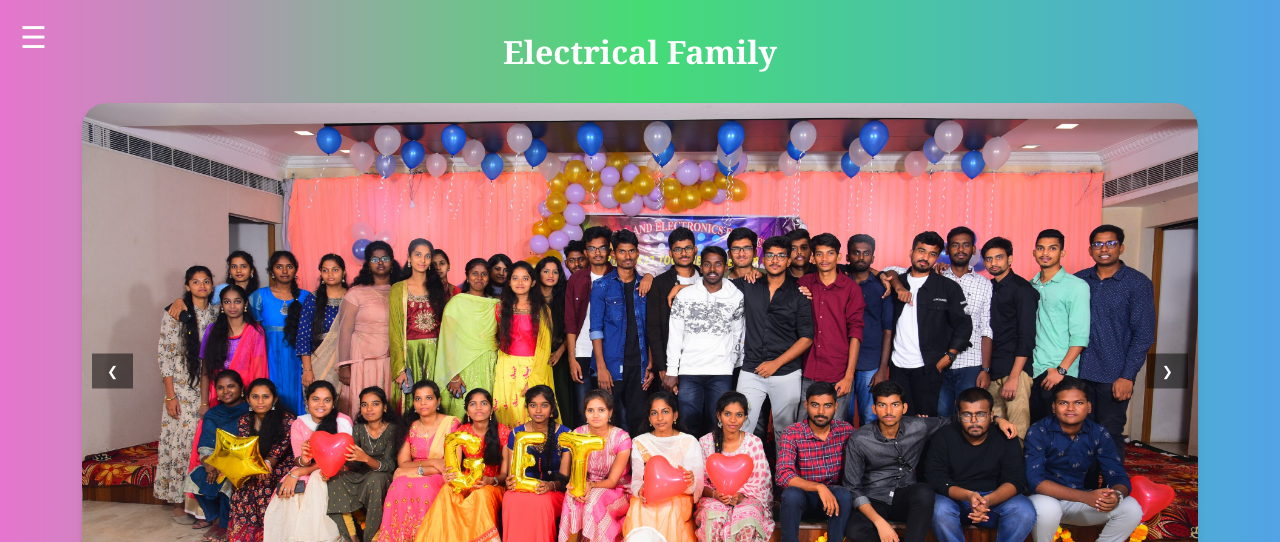
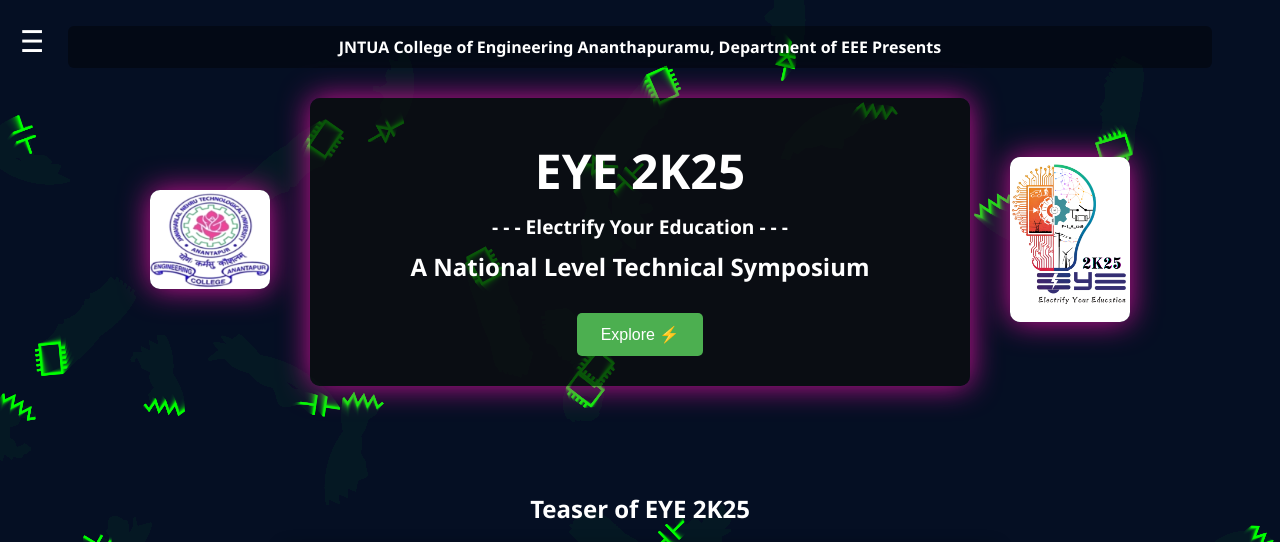
Before and after one commit to Sunilreddyyaparla/EYE2K25, a Flask app: template templates/home.html in a window 1280 px wide. Shown: the top 542 px of the page. Run offline with Flask 3, Linux system fonts and the light colour scheme; the template is opened without the code that fills it: most values are stand-ins (such as "Sample title", 1, 10 or a date in 2020).

Commit message:
Update home.html

```diff
--- a/templates/home.html
+++ b/templates/home.html
@@ -1,20 +1,112 @@
-
 <!DOCTYPE html>
 <html lang="en">
 <head>
     <meta charset="UTF-8">
     <meta name="viewport" content="width=device-width, initial-scale=1.0">
-    <title>Image Slideshow</title>
+    <title>EYE 2K25 - Home</title>
     <link rel="icon" href="static/images/eye logo.png" type="image/icon type">
-    <link rel="stylesheet" href="static/css/gallery.css">
-    <link rel="stylesheet" href="static/css/footer.css">
+    <link rel="stylesheet" href="static/css/home.css">
+    <link href="https://fonts.googleapis.com/css2?family=Orbitron:wght@400;700&display=swap" rel="stylesheet">
+    <style>
+
+    </style>
 </head>
 <body>
+    <canvas id="canvas"></canvas>
+    <script>
+        const canvas = document.getElementById('canvas');
+        const ctx = canvas.getContext('2d');
+        canvas.width = window.innerWidth;
+        canvas.height = window.innerHeight;
+
+        class Component {
+            constructor(type) {
+                this.x = Math.random() * canvas.width;
+                this.y = Math.random() * canvas.height;
+                this.vx = (Math.random() - 0.5) * 0.5;
+                this.vy = (Math.random() - 0.5) * 0.5;
+                this.type = type;
+                this.rotation = Math.random() * Math.PI * 2;
+                this.size = 20;
+            }
+
+            update() {
+                this.x += this.vx;
+                this.y += this.vy;
+                this.rotation += 0.01;
+                if (this.x < 0 || this.x > canvas.width) this.vx *= -1;
+                if (this.y < 0 || this.y > canvas.height) this.vy *= -1;
+            }
+
+            draw() {
+                ctx.save();
+                ctx.translate(this.x, this.y);
+                ctx.rotate(this.rotation);
+                ctx.strokeStyle = '#00ff00';
+                ctx.lineWidth = 2;
+                ctx.beginPath();
+                if (this.type === 'resistor') {
+                    ctx.moveTo(-this.size, 0);
+                    for (let i = -this.size + 5; i < this.size; i += 5) {
+                        ctx.lineTo(i, (i % 10 === 0) ? 5 : -5);
+                    }
+                    ctx.lineTo(this.size, 0);
+                } else if (this.type === 'capacitor') {
+                    ctx.moveTo(-this.size, 0);
+                    ctx.lineTo(-5, 0);
+                    ctx.moveTo(-5, -10);
+                    ctx.lineTo(-5, 10);
+                    ctx.moveTo(5, -10);
+                    ctx.lineTo(5, 10);
+                    ctx.moveTo(5, 0);
+                    ctx.lineTo(this.size, 0);
+                } else if (this.type === 'ic') {
+                    ctx.strokeRect(-15, -10, 30, 20);
+                    for (let i = -10; i <= 10; i += 5) {
+                        ctx.moveTo(i, -10);
+                        ctx.lineTo(i, -15);
+                        ctx.moveTo(i, 10);
+                        ctx.lineTo(i, 15);
+                    }
+                } else if (this.type === 'diode') {
+                    ctx.moveTo(-this.size, 0);
+                    ctx.lineTo(-5, 0);
+                    ctx.lineTo(-5, -8);
+                    ctx.lineTo(5, 0);
+                    ctx.lineTo(-5, 8);
+                    ctx.lineTo(-5, 0);
+                    ctx.moveTo(5, -8);
+                    ctx.lineTo(5, 8);
+                    ctx.moveTo(5, 0);
+                    ctx.lineTo(this.size, 0);
+                }
+                ctx.stroke();
+                ctx.restore();
+            }
+        }
+
+        const componentTypes = ['resistor', 'capacitor', 'ic', 'diode'];
+        const components = Array.from({ length: 30 }, () =>
+            new Component(componentTypes[Math.floor(Math.random() * componentTypes.length)])
+        );
+
+        function animate() {
+            ctx.fillStyle = 'rgba(10, 25, 47, 0.1)';
+            ctx.fillRect(0, 0, canvas.width, canvas.height);
+            components.forEach(component => {
+                component.update();
+                component.draw();
+            });
+            requestAnimationFrame(animate);
+        }
+        animate();
+    </script>
+
 <div id="mySidenav" class="sidenav">
     <a href="javascript:void(0)" class="closebtn" onclick="closeNav()">&times;</a>
-        <a href="{{ url_for('home') }}">Home</a>
+    <a href="{{ url_for('home') }}" class="active">Home</a>
     <a href="{{ url_for('events') }}">Events</a>
-        <a href="{{ url_for('gallery') }}" class="active">Gallery</a>
+    <a href="{{ url_for('gallery') }}">Gallery</a>
     <a href="{{ url_for('portfolio') }}">Portfolio</a>
     <a href="{{ url_for('aboutus') }}">About Us</a>
     <a href="{{ url_for('contactus') }}">Contact Us</a>
@@ -23,100 +115,45 @@
 <span class="menu-btn" onclick="openNav()">&#9776;</span>
 
 <div class="main-content">
-        <h1 class="gallery-header">Electrical Family</h1>
-        <div class="slideshow-container">
-            <img src="{{ url_for('static', filename='images/getgrp.jpeg') }}" alt="Slide 1" class="slide active">
-            <img src="{{ url_for('static', filename='images/3rd year grp.jpg') }}" alt="Slide 2" class="slide">
-            <img src="{{ url_for('static', filename='images/2ndgrp.jpeg') }}" alt="Slide 3" class="slide">
-            <img src="{{ url_for('static', filename='images/quiz.png') }}" alt="Slide 4" class="slide">
-            <button class="nav-btn prev-btn">&#10094;</button>
-            <button class="nav-btn next-btn">&#10095;</button>
+    <h4 class="note">JNTUA College of Engineering Ananthapuramu, Department of EEE Presents</h4>
+
+    <div class="container">
+        <div class="image-container">
+            <img src="{{ url_for('static', filename='images/jntuacea.png') }}" alt="JNTUA Logo">
         </div>
-
-        <h1 class="gallery-header">Tech Fest Gallery</h1>
-        <div class="image-gallery-container">
-            <div class="image-gallery">
-                <img src="{{ url_for('static', filename='images/fest11.jpeg') }}" alt="Image 1">
-                <img src="{{ url_for('static', filename='images/finalswag.jpeg') }}" alt="Image 2">
-                <img src="{{ url_for('static', filename='images/first21.jpeg') }}" alt="Image 3">
-                <img src="{{ url_for('static', filename='images/srisiddu.jpg') }}" alt="Image 4">
-                <img src="{{ url_for('static', filename='images/getladies.JPG') }}" alt="Image 5">
-                <img src="{{ url_for('static', filename='images/batch12.jpg') }}" alt="Image 6">
-                <img src="{{ url_for('static', filename='images/finalgrp.jpg') }}" alt="Image 7">
-                <img src="{{ url_for('static', filename='images/getgrp2.jpeg') }}" alt="Image 8">
-                <img src="{{ url_for('static', filename='images/get1.JPG') }}" alt="Image 9">
-                <img src="{{ url_for('static', filename='images/getboys.JPG') }}" alt="Image 10">
-                <img src="{{ url_for('static', filename='images/girlsgrp.jpg') }}" alt="Image 11">
+        <div class="text-container">
+            <h1>EYE 2K25</h1>
+            <h4>- - - Electrify Your Education - - -</h4>
+            <h3>A National Level Technical Symposium</h3>
+            <button onclick="openNav()">Explore ⚡</button>
         </div>
-        </div>
-    </div>
-</br>
-<div class="footer-container">
-    <div class="footer-content">
-        <div class="footer-text">
-            &copy; Department of Electrical and Electronics Engineering
-        </div>
-        <div class="developer-text">
-            All  Rights are  Reserved
+        <div class="image-container">
+            <img src="{{ url_for('static', filename='images/eye logo.png') }}" alt="EYE Logo">
         </div>
     </div>
 </div>
 
+<!-- Video Section -->
+<div class="video-section">
+    <h3 class="video-title">Teaser of EYE 2K25</h3>
+    <div class="video-container">
+        <div class="video-wrapper">
+            <iframe width="560" height="315" src="https://www.youtube.com/embed/Sw2aiPpg790?si=T7elMbdi5_TuC-UU" title="YouTube video player" frameborder="0" allow="accelerometer; autoplay; clipboard-write; encrypted-media; gyroscope; picture-in-picture; web-share" referrerpolicy="strict-origin-when-cross-origin" allowfullscreen></iframe>
+        </div>
+    </div>
+</div>
+</br></br></br>
+<div class="footer-container">
+    <div class="footer-content">
+        <div class="footer-text">&copy; Department of Electrical and Electronics Engineering</div>
+        <div class="visitor-counter"><span>Visitors: </span><span class="counter">{{ visitor_count }}</span></div>
+        <div class="developer-text">All Rights Reserved</div>
+    </div>
+</div>
+
 <script>
-        // Navigation Functions
-        function openNav() {
-            document.getElementById("mySidenav").style.width = "250px";
-            document.getElementsByClassName("main-content")[0].style.marginLeft = "250px";
-        }
-
-        function closeNav() {
-            document.getElementById("mySidenav").style.width = "0";
-            document.getElementsByClassName("main-content")[0].style.marginLeft = "0";
-        }
-
-        // Slideshow Functions
-        document.addEventListener('DOMContentLoaded', () => {
-            const slides = document.querySelectorAll('.slide');
-            const prevBtn = document.querySelector('.prev-btn');
-            const nextBtn = document.querySelector('.next-btn');
-            let currentSlide = 0;
-            let slideInterval;
-
-            function showSlide(index) {
-                slides.forEach(slide => slide.classList.remove('active'));
-                currentSlide = (index + slides.length) % slides.length;
-                slides[currentSlide].classList.add('active');
-            }
-
-            function nextSlide() {
-                showSlide(currentSlide + 1);
-            }
-
-            function prevSlide() {
-                showSlide(currentSlide - 1);
-            }
-
-            nextBtn.addEventListener('click', () => {
-                nextSlide();
-                resetAutoSlide();
-            });
-
-            prevBtn.addEventListener('click', () => {
-                prevSlide();
-                resetAutoSlide();
-            });
-
-            function startAutoSlide() {
-                slideInterval = setInterval(nextSlide, 3000);
-            }
-
-            function resetAutoSlide() {
-                clearInterval(slideInterval);
-                startAutoSlide();
-            }
-
-            startAutoSlide();
-        });
+    function openNav() { document.getElementById("mySidenav").style.width = "250px"; }
+    function closeNav() { document.getElementById("mySidenav").style.width = "0"; }
 </script>
 </body>
 </html>
```
Lines whose indentation alone changed are shown as unchanged.
